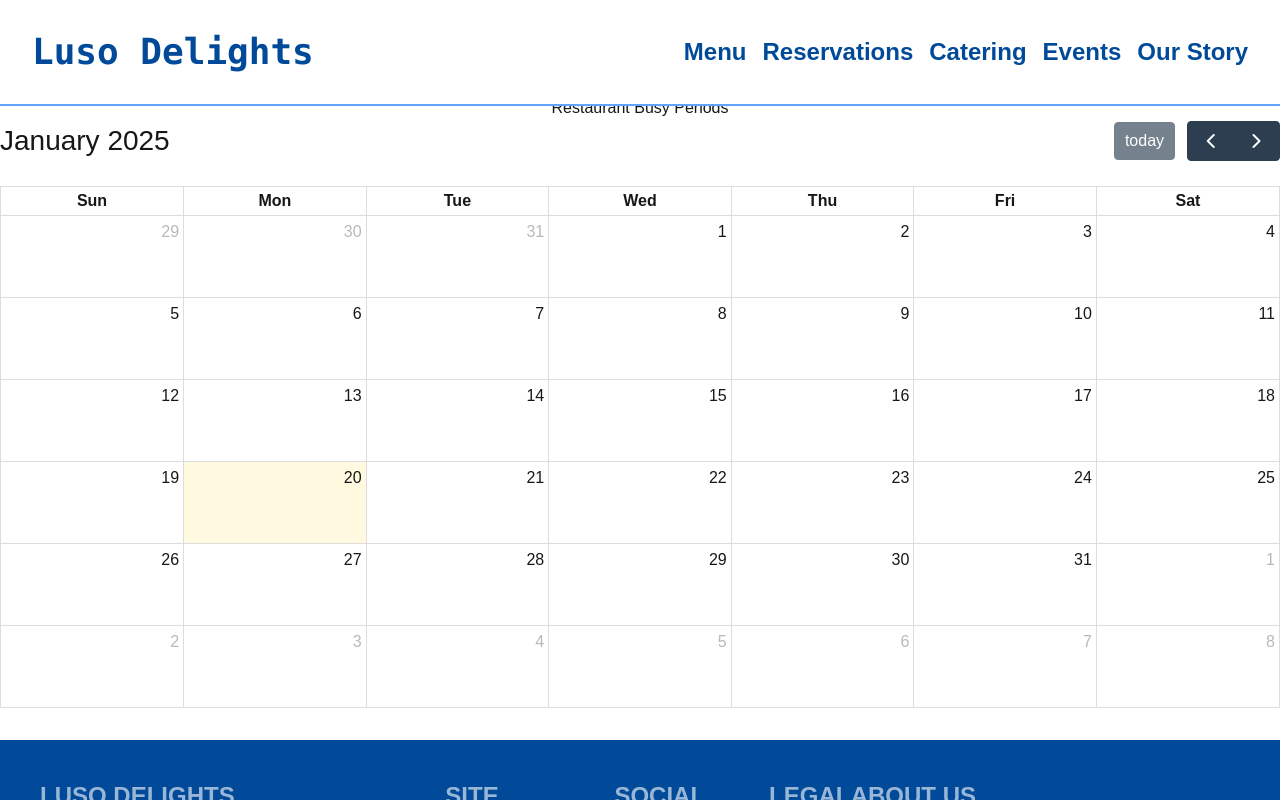
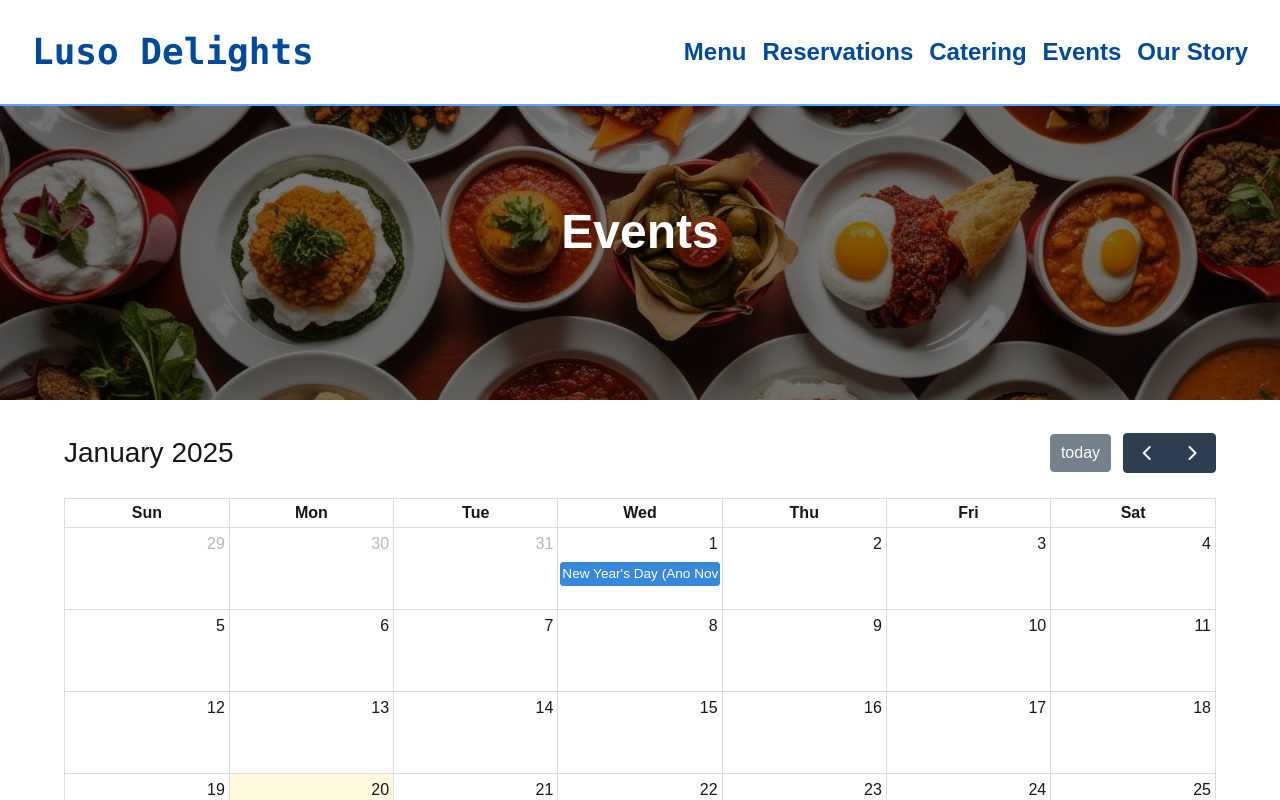
Before and after one commit to MauroT11/Luso-Delights, a Next.js app: page /events in a window 1280 px wide. Shown: the top 800 px of the page. Built offline with nearby package versions, Linux system fonts and the light colour scheme; a web font is replaced by a local one.

Commit message:
Layout for each page complete, social media links in footer working and events page work

```diff
--- /dev/null
+++ b/src/app/catering/layout.js
@@ -0,0 +1,10 @@
+export const metadata = {
+    title: "Luso Delights - Catering",
+    description: "Let us cater to your needs with our delightful menu options.",
+  };
+
+  export default async function RecipesLayout({ children }) {
+    return (
+        <main>{children}</main>
+    );
+  }
--- /dev/null
+++ b/src/app/events/layout.js
@@ -0,0 +1,10 @@
+export const metadata = {
+    title: "Luso Delights - Events",
+    description: "Join us for our upcoming events and enjoy the authentic flavors of Portugal.",
+  };
+
+  export default async function RecipesLayout({ children }) {
+    return (
+        <main>{children}</main>
+    );
+  }
--- a/src/app/events/page.js
+++ b/src/app/events/page.js
@@ -2,11 +2,12 @@ import React from 'react';
 // import Calendar from 'react-calendar';
 // import 'react-calendar/dist/Calendar.css';
 import Calendar from '@/components/home/Calendar';
+import Pageheader from '@/components/Pageheader';
 
 const events = [
-    { date: new Date(2023, 10, 15), event: 'Private Party' },
-    { date: new Date(2023, 10, 20), event: 'Corporate Event' },
-    { date: new Date(2023, 10, 25), event: 'Wedding Reception' },
+    { date: new Date(2025, 10, 15), event: 'Private Party' },
+    { date: new Date(2025, 10, 20), event: 'Corporate Event' },
+    { date: new Date(2025, 10, 25), event: 'Wedding Reception' },
 ];
 
 function tileContent({ date, view }) {
@@ -18,10 +19,18 @@ function tileContent({ date, view }) {
 
 export default function Page() {
     return (
-        <div className="flex flex-col pt-24 pb-8 justify-center items-center">
-            <h1>Restaurant Busy Periods</h1>
-            {/* <Calendar tileContent={tileContent} /> */}
-            <Calendar />
+        <div className="flex flex-col gap-8 pt-24 pb-8 justify-center items-center">
+            <div className="flex flex-col gap-8 items-center min-w-full">
+                <Pageheader
+                header={'Events'}
+                description={''}
+                img={"url('images/banners/menuBanner.jpg')"}
+                />
+            </div>
+            <div className="px-16">
+                <Calendar />
+            </div>
+
         </div>
     );
 }
--- /dev/null
+++ b/src/app/menu/layout.js
@@ -0,0 +1,10 @@
+export const metadata = {
+    title: "Luso Delights - Menu",
+    description: "Browse through our menu and discover the authentic flavors of Portugal. From traditional recipes to modern twists, we have something for everyone.",
+  };
+
+  export default async function RecipesLayout({ children }) {
+    return (
+        <main>{children}</main>
+    );
+  }
--- a/src/app/page.js
+++ b/src/app/page.js
@@ -27,8 +27,8 @@ export default function Home() {
           <div className="absolute bottom-40">
             <h1 className="mb-5 text-5xl font-bold text-primary">Experience Authentic Portuguese Flavours</h1>
             <div className="flex justify-center gap-8">
-              <button className="btn btn-primary text-2xl">Get Started</button>
-              <button className="btn btn-primary text-2xl">Get Started</button>
+              <a className="btn btn-primary text-2xl" href="/menu">Make a Reservartion</a>
+              {/* <button className="btn btn-primary text-2xl">Get Started</button> */}
             </div>
           </div>
         </div>
--- /dev/null
+++ b/src/app/reservations/layout.js
@@ -0,0 +1,10 @@
+export const metadata = {
+    title: "Luso Delights - Reservations",
+    description: "Book a table at Luso Delights and enjoy the authentic flavors of Portugal.",
+  };
+
+  export default async function RecipesLayout({ children }) {
+    return (
+        <main>{children}</main>
+    );
+  }
--- /dev/null
+++ b/src/app/story/layout.js
@@ -0,0 +1,10 @@
+export const metadata = {
+    title: "Luso Delights - Our Story",
+    description: "Discover the story behind Luso Delights and how we bring the authentic flavors of Portugal to your table.",
+  };
+
+  export default async function RecipesLayout({ children }) {
+    return (
+        <main>{children}</main>
+    );
+  }
--- a/src/components/Footer.js
+++ b/src/components/Footer.js
@@ -32,12 +32,12 @@ export default function Footer() {
                     <div>
                         <h6 className="footer-title pb-2 font-bold text-2xl">Social</h6>
                     </div>
-                    <a className="link link-hover">Facebook</a>
-                    <a className="link link-hover">Instagram</a>
-                    <a className="link link-hover">TikTok</a>
-                    <a className="link link-hover">X</a>
-                    <a className="link link-hover">YouTube</a>
-                    <a className="link link-hover">Pinterest</a>
+                    <a className="link link-hover" href="https://www.facebook.com/" target="_blank">Facebook</a>
+                    <a className="link link-hover" href="https://www.instagram.com">Instagram</a>
+                    <a className="link link-hover" href="https://www.tiktok.com">TikTok</a>
+                    <a className="link link-hover" href="https://www.x.com">X</a>
+                    <a className="link link-hover" href="https://www.youtube.com">YouTube</a>
+                    <a className="link link-hover" href="https://www.pinterest.com">Pinterest</a>
                 </nav>
                 <nav className="flex flex-col gap-2 text-lg">
                     <div>
--- a/src/components/home/Calendar.js
+++ b/src/components/home/Calendar.js
@@ -11,9 +11,21 @@ export default function Calendar() {
       initialView="dayGridMonth"
       contentHeight="auto"
       events={[
-    { title: 'Easter', date: '2025-04-01' },
-    { title: 'Valentines', date: '2025-02-14' }
-  ]}
+      { title: 'Valentines', date: '2025-02-14' },
+      { title: "New Year's Day (Ano Novo)", date: '2025-01-01' },
+        { title: 'Good Friday (Sexta-feira Santa)', date: '2025-04-18' }, // Example date
+        { title: 'Easter Sunday (Domingo de Páscoa)', date: '2025-04-20' }, // Example date
+        { title: 'Freedom Day (Dia da Liberdade)', date: '2025-04-25' },
+        { title: 'Labour Day (Dia do Trabalhador)', date: '2025-05-01' },
+        { title: 'Portugal Day (Dia de Portugal)', date: '2025-06-10' },
+        { title: 'Corpus Christi (Corpo de Deus)', date: '2025-06-19' }, // Example date
+        { title: 'Assumption Day (Assunção de Nossa Senhora)', date: '2025-08-15' },
+        { title: 'Republic Day (Implantação da República)', date: '2025-10-05' },
+        { title: "All Saints' Day (Dia de Todos-os-Santos)", date: '2025-11-01' },
+        { title: 'Independence Restoration Day (Restauração da Independência)', date: '2025-12-01' },
+        { title: 'Immaculate Conception (Imaculada Conceição)', date: '2025-12-08' },
+        { title: 'Christmas Day (Natal)', date: '2025-12-25' }
+      ]}
     />
   )
 }
```
